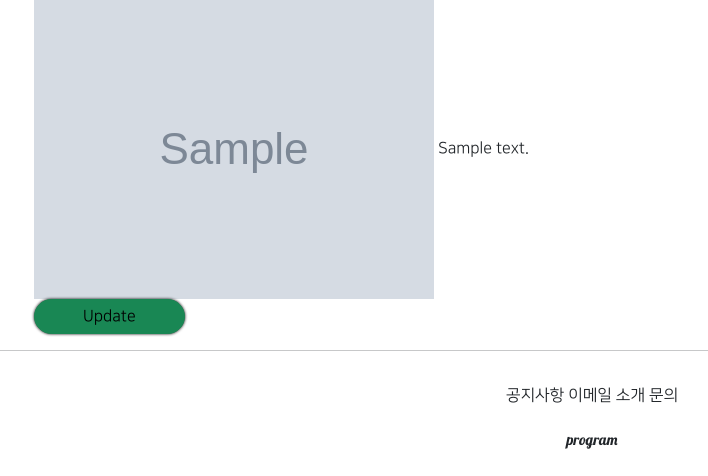
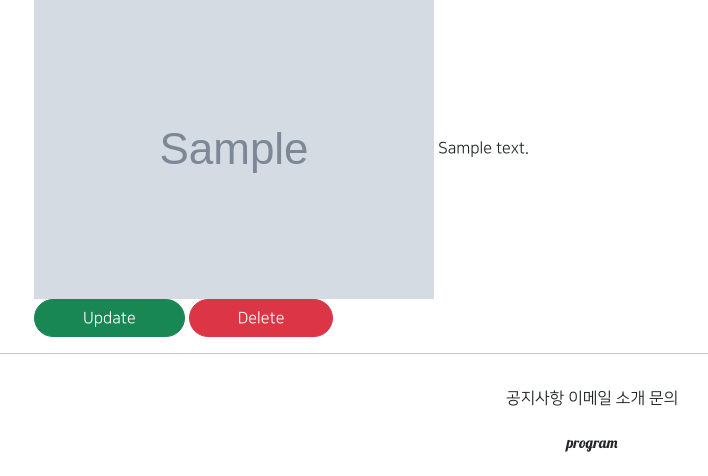
Before and after one commit to misojun50/git_mytest, a Django app: page /articles/detail/1 in a window 1280 px wide. Shown: the part 324-800 px from the top of the page, without its empty margins (48-756 px from the left). Run offline with Django 3.2, Linux system fonts and the light colour scheme; tables that the repository leaves empty hold one stand-in row (values such as "Sample post"); grey boxes marked "Sample" are stand-in pictures; parts of the project's set-up code (start-up, migrations or seed data) failed here and were passed over; some libraries are stand-ins or nearby versions.

Commit message:
8/3 commit4

```diff
--- a/articleapp/templates/articleapp/detail.html
+++ b/articleapp/templates/articleapp/detail.html
@@ -14,8 +14,11 @@
             <img src="{{ target_article.image.url }}" alt="">
             {{ target_article.content }}
             <div>
-                <a href="{% url 'articleapp:update' pk=target_article.pk %}" class="btn btn-success round_button px-5">
+                <a href="{% url 'articleapp:update' pk=target_article.pk %}" class="btn btn-success rounded-pill px-5">
                     Update
+                </a>
+                <a href="{% url 'articleapp:delete' pk=target_article.pk %}" class="btn btn-danger rounded-pill px-5">
+                    Delete
                 </a>
             </div>
         </div>
--- a/articleapp/urls.py
+++ b/articleapp/urls.py
@@ -1,7 +1,7 @@
 from django.urls import path
 from django.views.generic import TemplateView
 
-from articleapp.views import ArticleCreateView, ArticleDetailView, ArticleUpdateView
+from articleapp.views import ArticleCreateView, ArticleDetailView, ArticleUpdateView, ArticleDeleteView
 
 app_name = 'articleapp'
 
@@ -11,6 +11,8 @@ urlpatterns = [
     path('detail/<int:pk>', ArticleDetailView.as_view(), name='detail'),
     #detail은 어떤 게시글을 수정, 삭제 등을 해야 하므로
     path('update/<int:pk>', ArticleUpdateView.as_view(), name='update'),
+    path('delete/<int:pk>', ArticleDeleteView.as_view(), name='delete'),
+
 
 
 
--- a/articleapp/views.py
+++ b/articleapp/views.py
@@ -2,7 +2,7 @@ from django.shortcuts import render
 
 # Create your views here.
 from django.urls import reverse_lazy, reverse
-from django.views.generic import CreateView, DetailView, UpdateView
+from django.views.generic import CreateView, DetailView, UpdateView, DeleteView
 
 from articleapp.forms import ArticleCreationForm
 from articleapp.models import Article
@@ -32,3 +32,9 @@ class ArticleUpdateView(UpdateView):
 
     def get_success_url(self):
         return reverse('articleapp:detail', kwargs={'pk':self.object.pk})
+
+class ArticleDeleteView(DeleteView):
+    model = Article
+    context_object_name = 'target_article'
+    success_url = reverse_lazy('articleapp:list')
+    template_name = 'articleapp/delete.html'
```
Also changed, not shown: articleapp/templates/articleapp/delete.html (added, +26 -0 lines).
